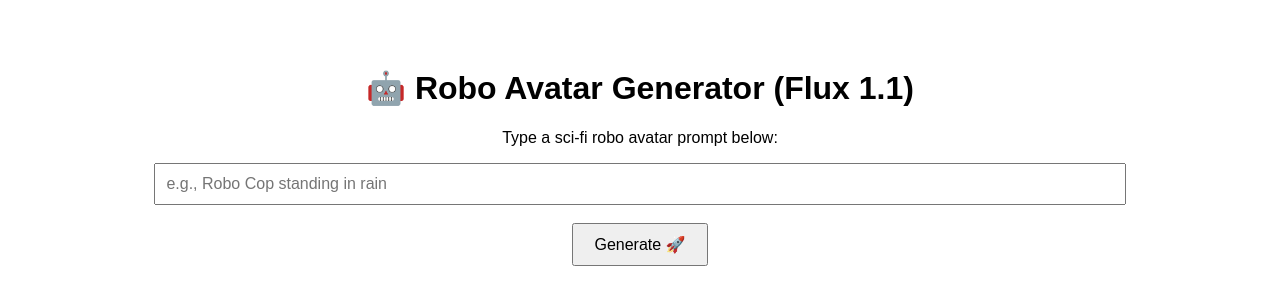
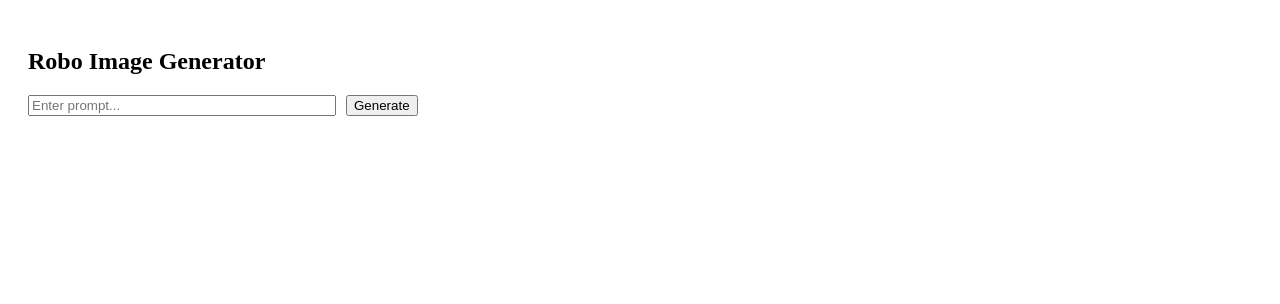
Before and after one commit to sumitblink/robo-ai, a React (Create React App) app: page / in a window 1280 px wide. Shown: the top 304 px of the page. Built offline with nearby package versions, Linux system fonts and the light colour scheme.

Commit message:
model flux 1.1

```diff
--- a/src/App.js
+++ b/src/App.js
@@ -1,93 +1,61 @@
-import React, { useState, useEffect } from "react";
+import { useState } from 'react';
 
-const loadingTexts = [
-  "Warming up the exoskeleton...",
-  "Calibrating AI circuits...",
-  "Forging cybernetic limbs...",
-  "Activating mech-core...",
-  "Rendering your Robo Avatar..."
-];
+export default function RoboGenerator() {
+  const [imageUrl, setImageUrl] = useState(null);
+  const [loading, setLoading] = useState(false);
+  const [prompt, setPrompt] = useState("");
 
-export default function App() {
-  const [prompt, setPrompt] = useState("");
-  const [loadingText, setLoadingText] = useState(loadingTexts[0]);
-  const [loading, setLoading] = useState(false);
-  const [image, setImage] = useState(null);
+  const generateImage = async () => {
+    const res = await fetch("/api/generate", {
+      method: "POST",
+      headers: { "Content-Type": "application/json" },
+      body: JSON.stringify({ prompt: "your prompt here" })
+    });
 
-  useEffect(() => {
-    if (!loading) return;
-    const interval = setInterval(() => {
-      setLoadingText((prev) => {
-        const next = loadingTexts[(loadingTexts.indexOf(prev) + 1) % loadingTexts.length];
-        return next;
-      });
-    }, 1000);
-    return () => clearInterval(interval);
-  }, [loading]);
+    const data = await res.json();
+    const id = data.id; // ✅ This must match backend response key
 
-  const handleSubmit = async () => {
-    setLoading(true);
-    setImage(null);
+    if (!id) {
+      console.error("❌ ID is missing from /api/generate response");
+      return;
+    }
 
-    try {
-      const res = await fetch("/api/generate", {
-        method: "POST",
-        headers: { "Content-Type": "application/json" },
-        body: JSON.stringify({ prompt }),
-      });
+    // Start polling status
+    checkStatus(id);
+  };
 
-      const { predictionId } = await res.json();
+  const checkStatus = async (id) => {
+    const res = await fetch(`/api/status?id=${id}`);
+    const data = await res.json();
 
-      const poll = async () => {
-        const status = await fetch(`/api/status?id=${predictionId}`);
-        const data = await status.json();
-
-        if (data.status === "done") {
-          setImage(data.imageUrl);
-          setLoading(false);
-        } else if (data.status === "failed") {
-          alert("❌ Generation failed");
-          setLoading(false);
-        } else {
-          setTimeout(poll, 3000);
-        }
-      };
-
-      poll();
-
-    } catch (err) {
-      alert("Error generating image.");
-      console.error(err);
-      setLoading(false);
+    if (data.status === "done") {
+      console.log("✅ Image URL:", data.imageUrl);
+      // display imageUrl on your site
+    } else if (data.status === "processing") {
+      setTimeout(() => checkStatus(id), 2000); // poll again
+    } else {
+      console.error("❌ Image generation failed");
     }
   };
 
+
   return (
-    <div style={{ textAlign: "center", padding: 40, fontFamily: "sans-serif" }}>
-      <h1>🤖 Robo Avatar Generator (Flux 1.1)</h1>
-      <p>Type a sci-fi robo avatar prompt below:</p>
+    <div style={{ padding: 20 }}>
+      <h2>Robo Image Generator</h2>
       <input
+        type="text"
         value={prompt}
+        placeholder="Enter prompt..."
         onChange={(e) => setPrompt(e.target.value)}
-        placeholder="e.g., Robo Cop standing in rain"
-        style={{ width: "80%", padding: 10, fontSize: 16 }}
+        style={{ width: "300px", marginRight: 10 }}
       />
-      <br /><br />
-      <button
-        onClick={handleSubmit}
-        style={{ padding: "10px 20px", fontSize: "16px", cursor: "pointer" }}
-      >
-        Generate 🚀
-      </button>
+      <button onClick={generateImage}>Generate</button>
 
-      {loading && (
-        <p style={{ marginTop: 20, fontStyle: "italic", fontWeight: "bold" }}>{loadingText}</p>
-      )}
-
-      {image && (
-        <div style={{ marginTop: 40 }}>
-          <h3>🖼️ Robo Avatar:</h3>
-          <img src={image} alt="Generated Robo Avatar" style={{ maxWidth: 400, borderRadius: 10 }} />
+      {loading && <p>Loading...</p>}
+      {imageUrl && (
+        <div>
+          <h3>Generated Image:</h3>
+          <img src={imageUrl} alt="Generated" style={{ width: "300px" }} />
         </div>
       )}
     </div>
```
